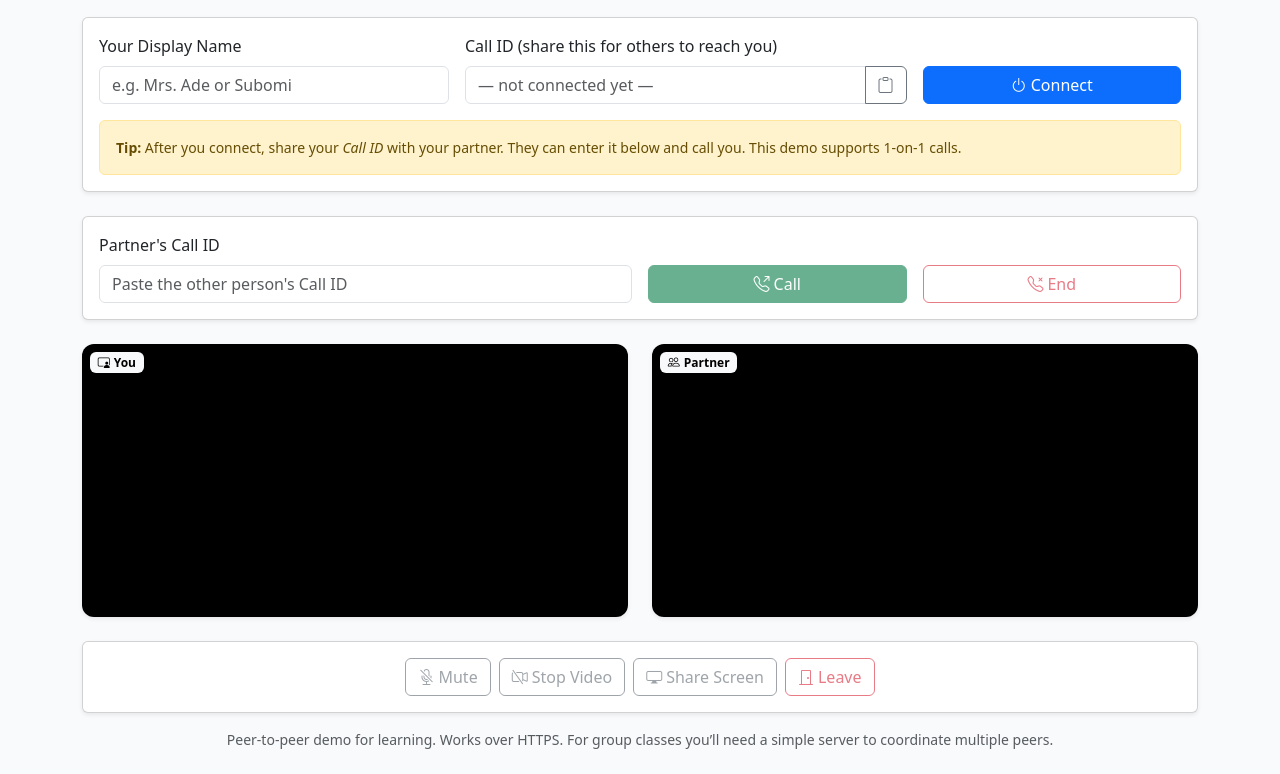
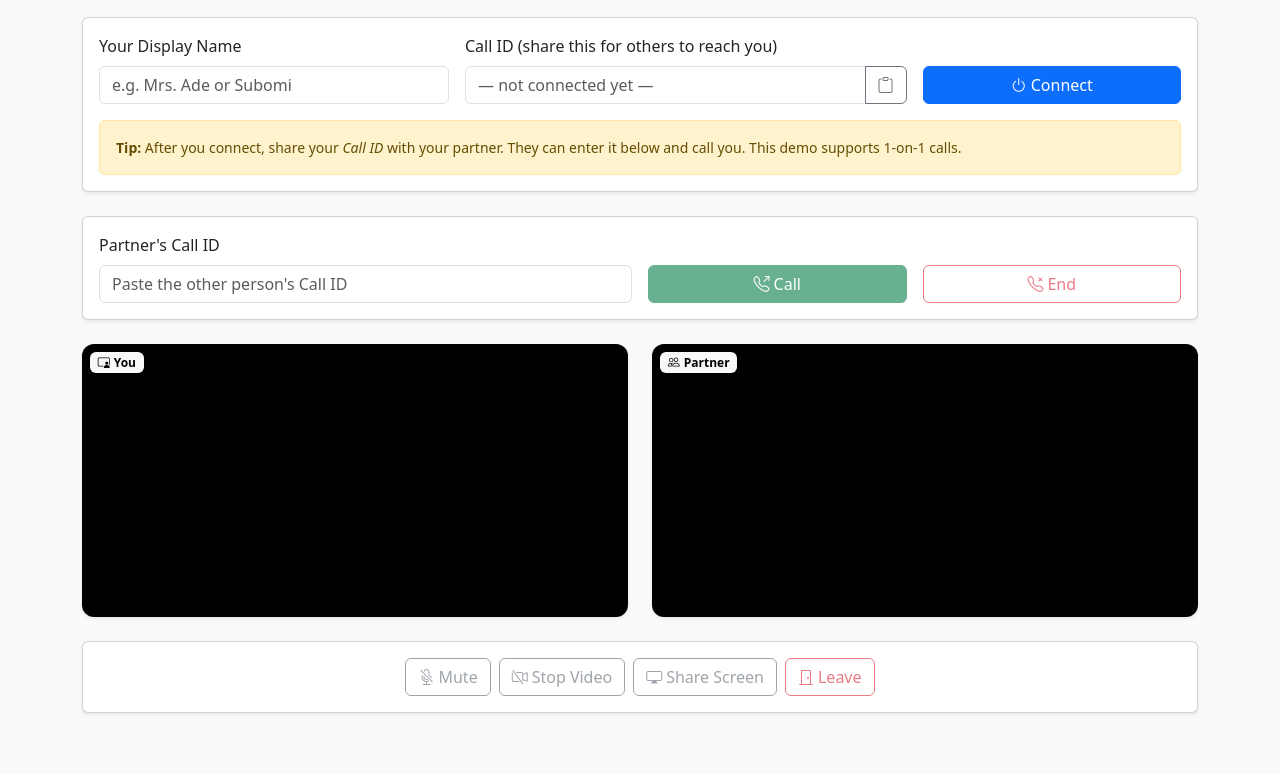
Before and after one commit to Omnibot20207/calltest.github.io, a plain HTML site: page docs/index.html in a window 1280 px wide. Shown: the part 63-837 px from the top of the page. After the commit the page ends 800 px from the top, so only its background shows below. Drawn offline with nearby package versions, Linux system fonts and the light colour scheme.

Commit message:
Update index.html

```diff
--- a/docs/index.html
+++ b/docs/index.html
@@ -174,10 +174,6 @@
         </div>
       </div>
 
-      <p class="text-center text-muted small mt-3">
-        Peer‑to‑peer demo for learning. Works over HTTPS. For group classes
-        you’ll need a simple server to coordinate multiple peers.
-      </p>
     </main>
 
     <script>
```
